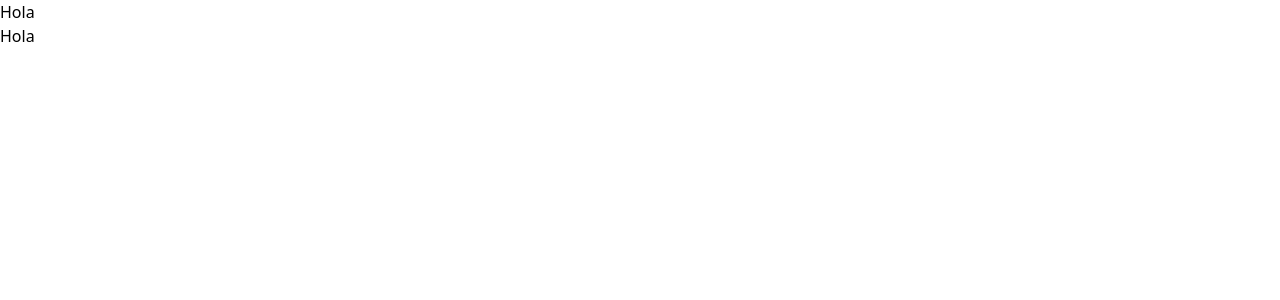
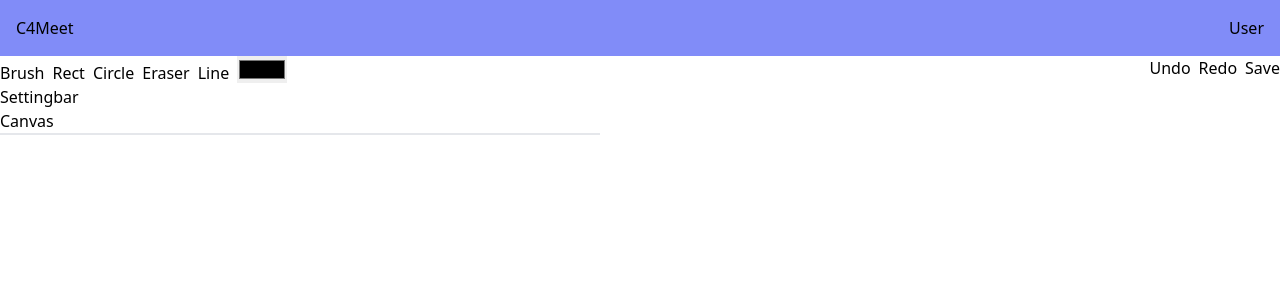
Before and after one commit to RodrigoDuarteB/realtime-teamgroup-c4-modeling-with-react, a React (Create React App) app: page / in a window 1280 px wide. Shown: the top 300 px of the page. Built offline with nearby package versions, Linux system fonts and the light colour scheme.

Commit message:
until draw rectangle

```diff
--- a/package.json
+++ b/package.json
@@ -11,6 +11,8 @@
     "@types/node": "^12.20.15",
     "@types/react": "^17.0.11",
     "@types/react-dom": "^17.0.7",
+    "mobx": "^6.3.2",
+    "mobx-react-lite": "^3.2.0",
     "react": "^17.0.2",
     "react-dom": "^17.0.2",
     "react-scripts": "4.0.3",
--- a/src/App.tsx
+++ b/src/App.tsx
@@ -1,10 +1,16 @@
 import React from 'react';
+import Header from './components/Header/Header';
+import Settingbar from './components/Settingbar/Settingbar';
+import Toolbar from './components/Toolbar/Toolbar';
+import Canvas from './components/Workspace/Canvas';
 
 function App() {
   return (
     <div>
-      <h1>Hola</h1>
-      <h2>Hola</h2>
+      <Header/>
+      <Toolbar/>
+      <Settingbar/>
+      <Canvas/>
     </div>
   );
 }
--- /dev/null
+++ b/src/Tools/Brush.ts
@@ -0,0 +1,37 @@
+import Tool from "./Tool";
+
+export default class Brush extends Tool {
+    mouseDown: boolean
+    constructor(canvas: any){
+        super(canvas)
+        this.listen()
+        this.mouseDown = false
+    }
+
+    listen() {
+        this.canvas.onmousemove = this.mouseMoveHandler.bind(this)
+        this.canvas.onmousedown = this.mouseDownHandler.bind(this)
+        this.canvas.onmouseup = this.mouseUpHandler.bind(this)
+    }
+
+    mouseUpHandler(event: any) {
+        this.mouseDown = false
+    }
+
+    mouseDownHandler(event: any) {
+        this.mouseDown = true
+        this.context.beginPath()
+        this.context.moveTo(event.pageX - event.target.offsetLeft, event.pageY - event.target.offsetTop)
+    }
+
+    mouseMoveHandler(event: any) {
+        if(this.mouseDown){
+            this.draw(event.pageX - event.target.offsetLeft, event.pageY - event.target.offsetTop)
+        }
+    }
+
+    draw(x: any, y: any) {
+        this.context.lineTo(x, y)
+        this.context.stroke()
+    }
+}
--- /dev/null
+++ b/src/Tools/Rectangle.ts
@@ -0,0 +1,58 @@
+import Tool from "./Tool";
+
+export default class Rectangle extends Tool {
+    mouseDown: boolean
+    startX: any
+    startY: any
+    saved: any
+    constructor(canvas: any){
+        super(canvas)
+        this.listen()
+        this.mouseDown = false
+        this.startX = null
+        this.startY = null
+        this.saved = null
+    }
+
+    listen() {
+        this.canvas.onmousemove = this.mouseMoveHandler.bind(this)
+        this.canvas.onmousedown = this.mouseDownHandler.bind(this)
+        this.canvas.onmouseup = this.mouseUpHandler.bind(this)
+    }
+
+    mouseUpHandler(event: any) {
+        this.mouseDown = false
+    }
+
+    mouseDownHandler(event: any) {
+        this.mouseDown = true
+        this.context.beginPath()
+        this.startX = event.pageX - event.target.offsetLeft
+        this.startY = event.pageY - event.target.offsetTop
+        this.saved = this.canvas.toDataURL()
+    }
+
+    mouseMoveHandler(event: any) {
+        if(this.mouseDown){
+            let currentX, currentY, width, height
+            currentX = event.pageX - event.target.offsetLeft
+            currentY = event.pageY - event.target.offsetTop
+            width = currentX - this.startX
+            height = currentY - this.startY
+            this.draw(this.startX, this.startY, width, height)
+        }
+    }
+
+    draw(x: any, y: any, width: any, height: any) {
+        const image = new Image()
+        image.src = this.saved
+        image.onload = () => {
+            this.context.clearRect(0, 0, this.canvas.width, this.canvas.height)
+            this.context.drawImage(image, 0, 0, this.canvas.width, this.canvas.height)
+            this.context.beginPath()
+            this.context.rect(x, y, width, height)
+            this.context.fill()
+            this.context.stroke()
+        }
+    }
+}
--- /dev/null
+++ b/src/Tools/Tool.ts
@@ -0,0 +1,15 @@
+export default class Tool {
+    canvas
+    context
+    constructor(canvas: any){
+        this.canvas = canvas
+        this.context = canvas.getContext('2d')
+        this.destroyEvents()
+    }
+
+    destroyEvents(){
+        this.canvas.onmousemove = null
+        this.canvas.onmousedown = null
+        this.canvas.onmouseup = null
+    }
+}
--- /dev/null
+++ b/src/components/Header/Header.tsx
@@ -0,0 +1,12 @@
+import React from 'react'
+
+const Header = () => {
+    return (
+        <div className="w-full h-14 bg-indigo-400 flex justify-between items-center px-4">
+            <h1>C4Meet</h1>
+            <p>User</p>
+        </div>
+    )
+}
+
+export default Header
--- /dev/null
+++ b/src/components/Settingbar/Settingbar.tsx
@@ -0,0 +1,11 @@
+import React from 'react'
+
+const Settingbar = () => {
+    return (
+        <div>
+            <h1>Settingbar</h1>
+        </div>
+    )
+}
+
+export default Settingbar
--- /dev/null
+++ b/src/components/Toolbar/Toolbar.tsx
@@ -0,0 +1,29 @@
+import React from 'react'
+import CanvasState from '../../store/CanvasState'
+import ToolState from '../../store/ToolState'
+import Brush from '../../Tools/Brush'
+import Rectangle from '../../Tools/Rectangle'
+
+const Toolbar = () => {
+    return (
+        <div className="flex justify-between">
+            <div className="space-x-2">
+                <button onClick={() => ToolState.setTool(new Brush(CanvasState.canvas))}>Brush
+                </button>
+                <button onClick={() => ToolState.setTool(new Rectangle(CanvasState.canvas))}>Rect
+                </button>
+                <button>Circle</button>
+                <button>Eraser</button>
+                <button>Line</button>
+                <input type="color" />
+            </div>
+            <div className="space-x-2">
+                <button>Undo</button>
+                <button>Redo</button>
+                <button>Save</button>
+            </div>
+        </div>
+    )
+}
+
+export default Toolbar
--- /dev/null
+++ b/src/components/Workspace/Canvas.tsx
@@ -0,0 +1,22 @@
+import { observer } from 'mobx-react-lite'
+import React, { useEffect, useRef } from 'react'
+import canvasState from '../../store/CanvasState'
+import toolState from '../../store/ToolState'
+import Brush from '../../Tools/Brush'
+
+const Canvas = observer(() => {
+    const canvasRef = useRef(null)
+    useEffect(() => {
+        canvasState.setCanvas(canvasRef.current)
+        toolState.setTool(new Brush(canvasRef.current))
+    }, [])
+
+    return (
+        <div>
+            <h1>Canvas</h1>
+            <canvas className="border-t-2" width={600} height={300} ref={canvasRef}/>
+        </div>
+    )
+})
+
+export default Canvas
--- /dev/null
+++ b/src/store/CanvasState.ts
@@ -0,0 +1,14 @@
+import { makeAutoObservable } from "mobx"
+
+class CanvasState {
+    canvas = null
+    constructor(){
+        makeAutoObservable(this)
+    }
+
+    setCanvas(canvas: any){
+        this.canvas = canvas
+    }
+}
+
+export default new CanvasState()
--- /dev/null
+++ b/src/store/ToolState.ts
@@ -0,0 +1,14 @@
+import { makeAutoObservable } from "mobx"
+
+class ToolState {
+    tool = null
+    constructor(){
+        makeAutoObservable(this)
+    }
+
+    setTool(tool: any){
+        this.tool = tool
+    }
+}
+
+export default new ToolState()
```
Also changed, not shown: 1 other file (tests, documents, lock files or other folders).
